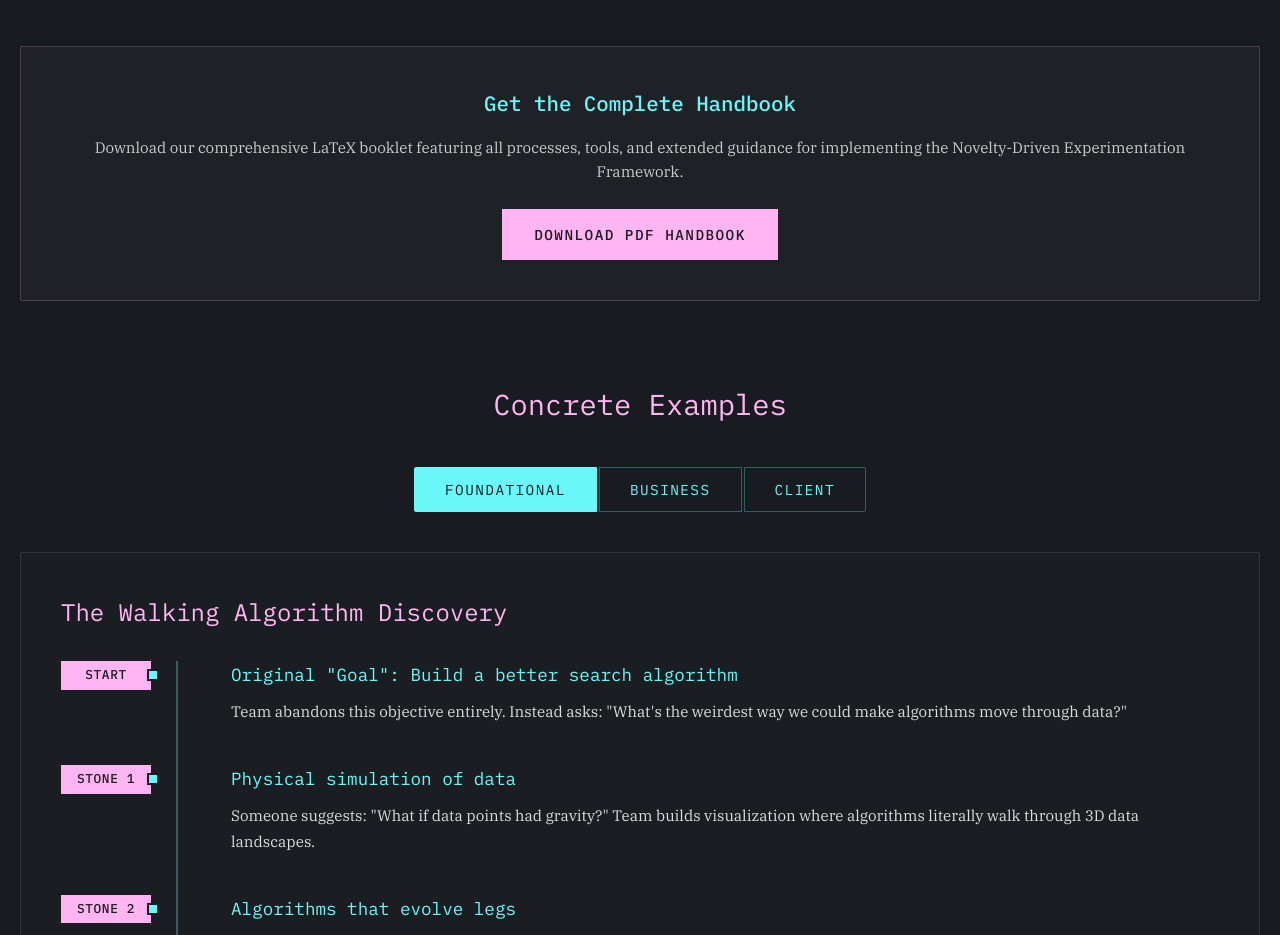
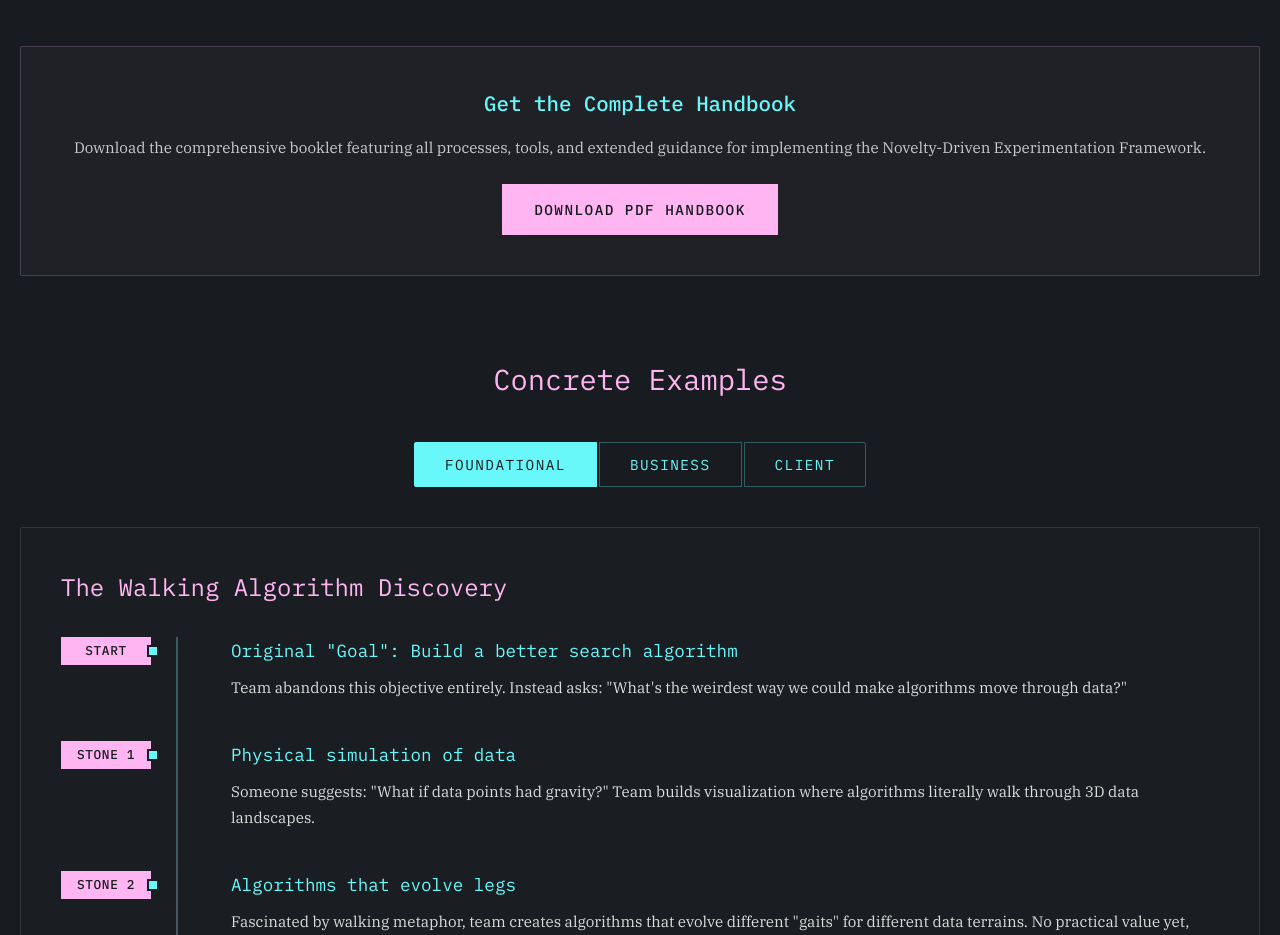
Before and after one commit to marcelbtec/dataexperiment, a plain HTML site: page index.html in a window 1280 px wide. Shown: the part 2000-2935 px from the top of the page. Drawn offline with Linux system fonts and the light colour scheme.

Commit message:
add index.html

```diff
--- a/index.html
+++ b/index.html
@@ -1009,7 +1009,7 @@
         <!-- Download Section -->
     <div class="download-section">
         <h3>Get the Complete Handbook</h3>
-        <p>Download our comprehensive LaTeX booklet featuring all processes, tools, and extended guidance for implementing the Novelty-Driven Experimentation Framework.</p>
+        <p>Download the comprehensive booklet featuring all processes, tools, and extended guidance for implementing the Novelty-Driven Experimentation Framework.</p>
         <a href="https://drive.google.com/file/d/11ma-_TTfqpcftphN4g11XjPOlTtvuL4E/view?usp=drive_link" target="_blank" class="download-btn">Download PDF Handbook</a>
     </div>
 
```
